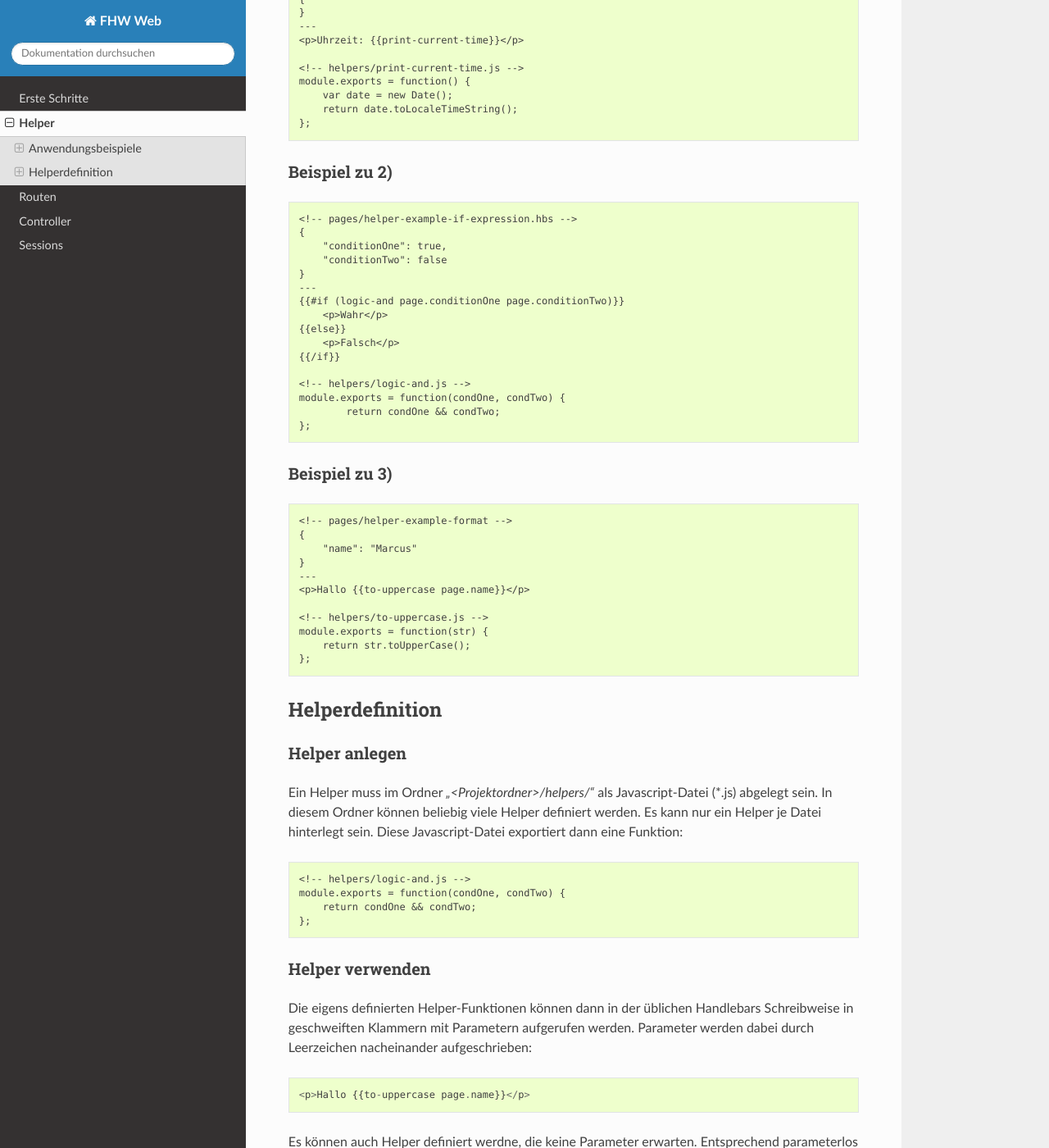
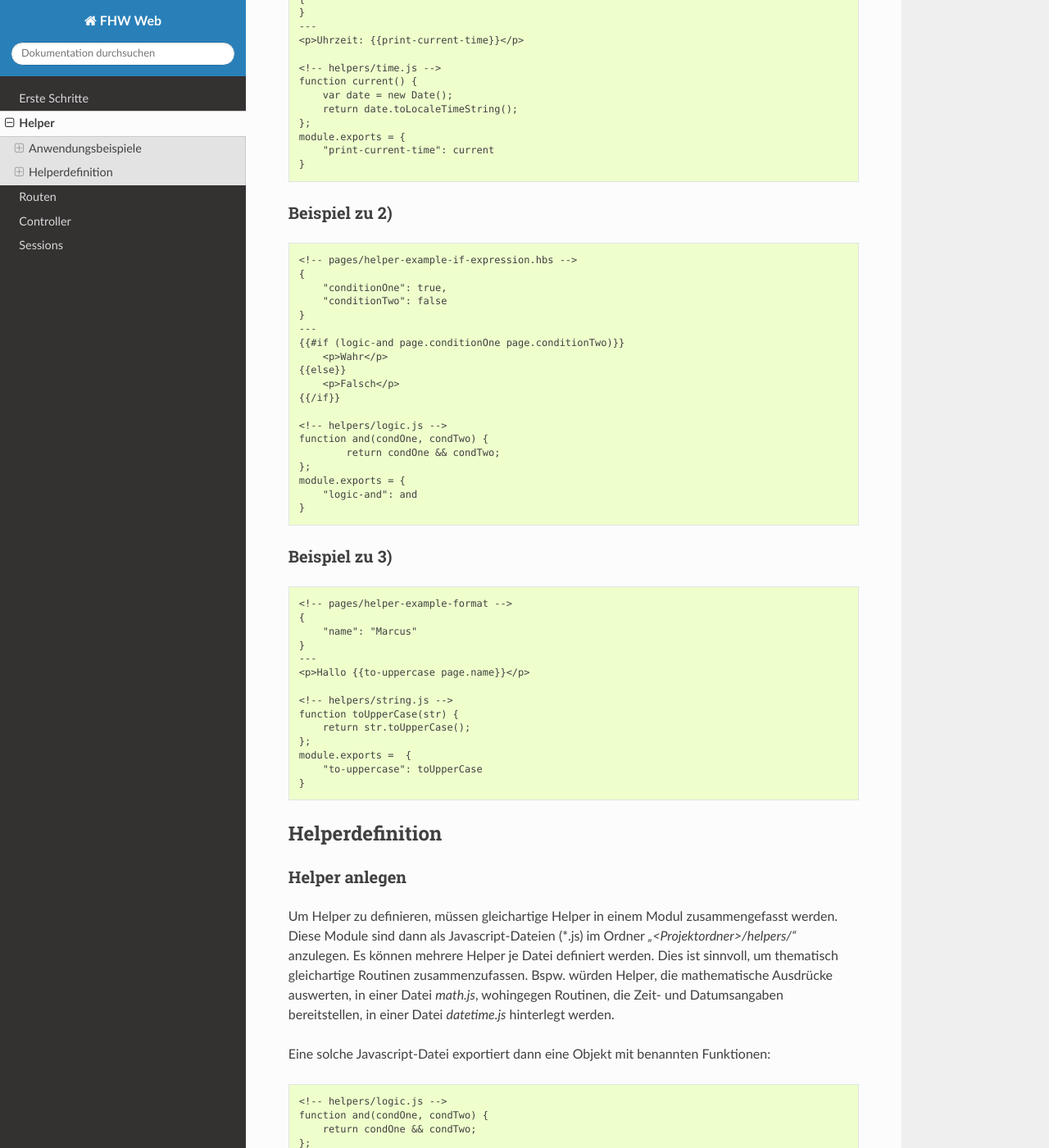
Before and after one commit to marianpg/fhw-web, a Sphinx documentation site: the page built from doc/source/helper.rst, in a window 1280 px wide and 1400 px high, scrolled down 665 px. Shown: the whole window at 82% size. Built offline with Sphinx 7.4.7 and the Read the Docs theme 2.0.0, drawn with Linux system fonts in a browser that asks for light colours; some of the changed text lies outside the part shown.

Commit message:
version 0.7.8: redefinition of custom Helpers with updated documentation

```diff
--- a/doc/source/helper.rst
+++ b/doc/source/helper.rst
@@ -27,11 +27,14 @@ Beispiel zu 1)
     ---
     <p>Uhrzeit: {{print-current-time}}</p>
 
-    <!-- helpers/print-current-time.js -->
-    module.exports = function() {
+    <!-- helpers/time.js -->
+    function current() {
         var date = new Date();
         return date.toLocaleTimeString();
     };
+    module.exports = {
+        "print-current-time": current
+    }
 
 
 Beispiel zu 2)
@@ -50,10 +53,13 @@ Beispiel zu 2)
         <p>Falsch</p>
     {{/if}}
 
-    <!-- helpers/logic-and.js -->
-    module.exports = function(condOne, condTwo) {
+    <!-- helpers/logic.js -->
+    function and(condOne, condTwo) {
 	    return condOne && condTwo;
     };
+    module.exports = {
+        "logic-and": and
+    }
 
 
 Beispiel zu 3)
@@ -67,10 +73,13 @@ Beispiel zu 3)
     ---
     <p>Hallo {{to-uppercase page.name}}</p>
 
-    <!-- helpers/to-uppercase.js -->
-    module.exports = function(str) {
+    <!-- helpers/string.js -->
+    function toUpperCase(str) {
         return str.toUpperCase();
     };
+    module.exports =  {
+        "to-uppercase": toUpperCase
+    }
 
 
 Helperdefinition
@@ -78,16 +87,25 @@ Helperdefinition
 
 Helper anlegen
 """"""""""""""
-Ein Helper muss im Ordner *"<Projektordner>/helpers/"* als Javascript-Datei (\*.js)
-abgelegt sein. In diesem Ordner können beliebig viele Helper definiert werden.
-Es kann nur ein Helper je Datei hinterlegt sein.
-Diese Javascript-Datei exportiert dann eine Funktion::
+Um Helper zu definieren, müssen gleichartige Helper in einem Modul zusammengefasst werden.
+Diese Module sind dann als Javascript-Dateien (\*.js) im Ordner *"<Projektordner>/helpers/"* anzulegen.
+Es können mehrere Helper je Datei definiert werden. Dies ist sinnvoll, um thematisch gleichartige Routinen
+zusammenzufassen. Bspw. würden Helper, die mathematische Ausdrücke auswerten, in einer Datei *math.js*,
+wohingegen Routinen, die Zeit- und Datumsangaben bereitstellen, in einer Datei *datetime.js* hinterlegt werden.
 
-    <!-- helpers/logic-and.js -->
-    module.exports = function(condOne, condTwo) {
+Eine solche Javascript-Datei exportiert dann eine Objekt mit benannten Funktionen::
+
+    <!-- helpers/logic.js -->
+    function and(condOne, condTwo) {
         return condOne && condTwo;
     };
+    module.exports = {
+        "logic-and": and,
+        "logic-or": or
+    }
 
+An diesem Beispiel wird deutlich, dass der Funktionsname in einem Modul nicht mit der Helper-Bezeichnung übereinstimmen
+muss, die letzten Endes nach außen hin exportiert wird.
 
 Helper verwenden
 """"""""""""""""
--- a/package.json
+++ b/package.json
@@ -1,7 +1,7 @@
 {
   "name": "fhw-web",
   "description": "Framework zur Übung 'Web-Anwendungen' an der Fachhochschule Wedel",
-  "version": "0.7.7",
+  "version": "0.7.8",
   "scripts": {
     "compile": "rm -rf lib && mkdir lib && babel --presets es2015 --plugins transform-runtime -d lib/ src/",
     "prepublish": "npm run compile",
@@ -11,7 +11,6 @@
     "babel-runtime": "^6.26.0",
     "body-parser": "^1.18.2",
     "cookie-parser": "^1.4.3",
-    "css-validator": "^0.8.0",
     "express": "^4.16.2",
     "handlebars": "^4.0.11",
     "html-escape": "^2.0.0",
```
Also changed, not shown: other parts of doc/source/helper.rst (+1 -1 lines), 2 other files.
